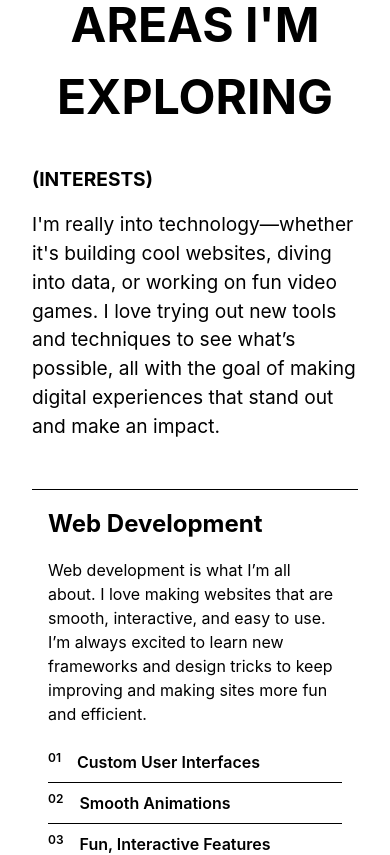
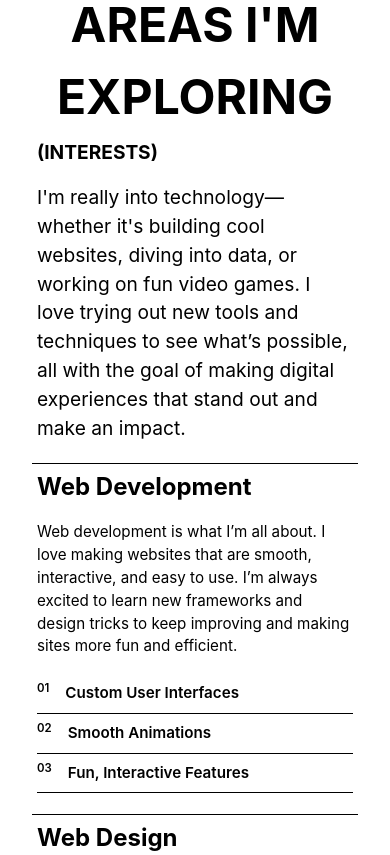
Before and after one commit to BigDaveCoding/react-practice, a React (Vite) app in the folder my-first-react-project/: page / in a window 390 px wide. Shown: the part 1100-1955 px from the top of the page. Built offline with nearby package versions, Linux system fonts and the light colour scheme.

Commit message:
changed padding on services section for media query as the title text is overlapping the scrollTrigger event

```diff
--- a/my-first-react-project/src/index.css
+++ b/my-first-react-project/src/index.css
@@ -678,6 +678,7 @@ footer i {
 
   .services_grid {
     grid-template-columns: 1fr;
+    padding: 5px;
 
   }
 
@@ -686,7 +687,7 @@ footer i {
   }
 
   .service p, .service ul li {
-    font-size: 1rem;
+    font-size: 0.95rem;
   }
 
   .contact_form_grid {
```
